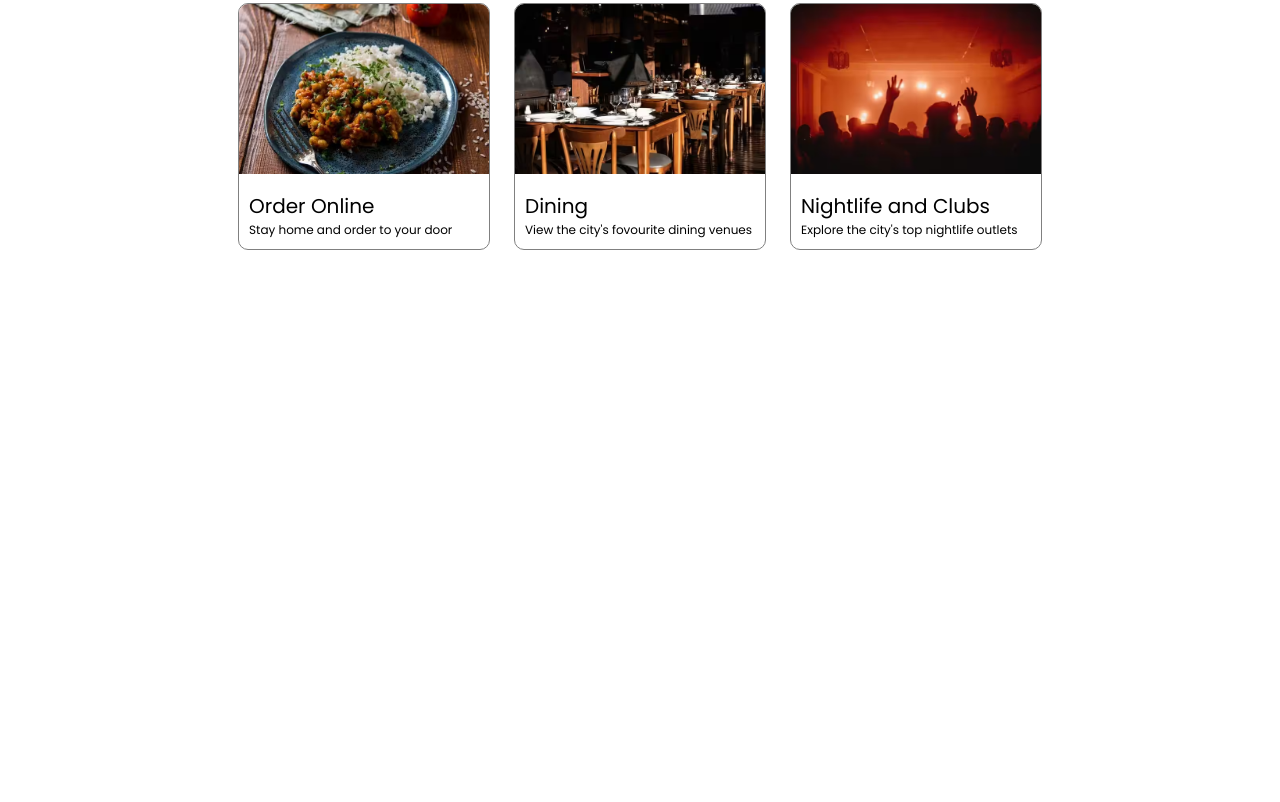
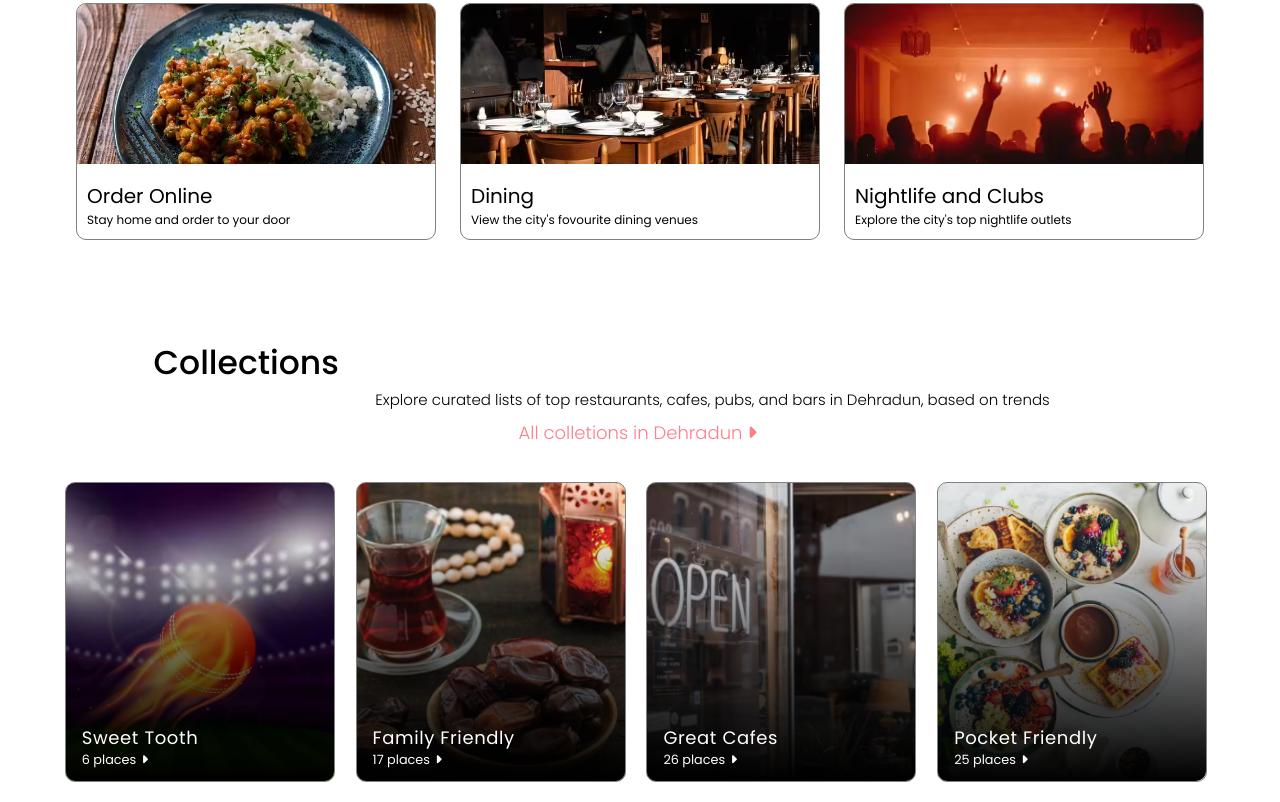
Before and after one commit to Gupta0Kaustubh/zomato-landing-page, a plain HTML site: page index.html in a window 1280 px wide. Shown: the part 525-1327 px from the top of the page. Before the commit the page ends 823 px from the top, so only its background shows below. Drawn offline with Linux system fonts and the light colour scheme.

Commit message:
Updating

```diff
--- a/index.html
+++ b/index.html
@@ -57,8 +57,14 @@
                 <img class="hero__section_logo" src="./images/heroSectionLogo.png" alt="Zomato Logo" />
                 <h1 class="hero__section_title">Discover the best food & drinks in Dehradun</h1>
                 <div class="hero__section_input_container">
+                    <a href="#" class="user__icon2">
+                      <i class="fa-solid fa-location-dot"></i>
+                    </a>
                     <input type="text" placeholder="Dehradun" class="input_container_location" />
-                    <input type="text" class="input_container_search" placeholder="Search for restaurant, cuisine or a dish" />
+                    <a href="#" class="user__icon2">
+                      <i class="fa-brands fa-searchengin"></i>
+                    </a>
+                    <input type="search" class="input_container_search" placeholder="Search for restaurant, cuisine or a dish" />
                 </div>
             </div>
         </section>
@@ -85,5 +91,63 @@
             </div>
           </div>
         </section>
+        <section class="container collections">
+          <h1>Collections</h1>
+          <div class="sub_heading_container">
+            <span>
+              Explore curated lists of top restaurants, cafes, pubs, and bars in Dehradun, based on trends
+            </span>
+            <div class="sub_sub_heading_container">
+              <span>
+                 All colletions in Dehradun
+              </span>
+              <a href="#" style="color: #ff7e8b;">
+                <i class="fa-sharp fa-solid fa-caret-right"></i>
+              </a>
+            </div>
+          </div>
+          <div class="collections_card_container">
+            <div class="card card1">
+              <div class="overlay"></div>
+              <div class="content">
+              <h4>Sweet Tooth</h4>
+              <span>6 places</span>
+              <a href="#" style="color: white; padding-left: 2px;">
+                <i class="fa-sharp fa-solid fa-caret-right"></i>
+              </a>
+            </div>
+          </div>
+            <div class="card card2">
+              <div class="overlay"></div>
+              <div class="content">
+              <h4>Family Friendly</h4>
+              <span>17 places</span>
+              <a href="#" style="color: white; padding-left: 2px;">
+                <i class="fa-sharp fa-solid fa-caret-right"></i>
+              </a>
+            </div>
+          </div>
+            <div class="card card3">
+              <div class="overlay"></div>
+              <div class="content">
+              <h4>Great Cafes</h4>
+              <span>26 places</span>
+              <a href="#" style="color: white; padding-left: 2px;">
+                <i class="fa-sharp fa-solid fa-caret-right"></i>
+              </a>
+            </div>
+          </div>
+            <div class="card card4">
+              <div class="overlay"></div>
+              <div class="content">
+              <h4>Pocket Friendly</h4>
+              <span>25 places</span>
+              <a href="#" style="color: white; padding-left: 2px;">
+                <i class="fa-sharp fa-solid fa-caret-right"></i>
+              </a>
+            </div>
+          </div>
+        </div>
+        </section>
   </body>
 </html>
--- a/styles.css
+++ b/styles.css
@@ -36,6 +36,16 @@
     align-items: center;
     justify-content: center;
     display: none;
+}
+.user__icon2 {
+    height: 30px;
+    width: 30px;
+    border-radius: 100%;
+    align-items: center;
+    justify-content: center;
+    display: flex;
+    color: red;
+    opacity: 0.6;
 }
 
 .hero__section_container {
@@ -93,18 +103,20 @@
 }
 .we__offer_card {
     border-radius: 10px;
+    width: 360px;
     /* background-color: aqua; */
     overflow: hidden;
     border: 1px solid gray;
+    /* Animations not working */
     transition: all 0.4s ease;
 }
 .we__offer_card:hover {
-    transform: scale(1.15);
+    transform: scale(1.12);
     cursor: pointer;
 }
 .we__offer_card img {
-    width: 250px;
-    height: 170px;
+    width: 360px;
+    height: 160px;
     object-fit: cover;
     object-position: center;
 }
@@ -118,7 +130,99 @@
 .we__offer_content p {
     font-size: 12px;
 }
-
+/* Collections :- */
+.collections h1 {
+    font-weight: 500;
+    margin-left: 12%;
+    padding-top: 50px;
+    font-size: 33px;
+}
+.sub_heading_container span:first-child {
+    margin-left: 145px;
+    font-weight: 300;
+}
+.collections .sub_heading_container {
+    font-size: 15px;
+    display: flex;
+    align-items: center;
+    justify-content: space-around;
+    flex-wrap: wrap;
+    gap: 0.5rem;
+}
+.sub_sub_heading_container {
+    color: #ff7e8b;
+    cursor: pointer;
+    font-size: 18px;
+    padding-right: 150px;
+}
+.collections_card_container {
+    display: flex;
+    align-items: center;
+    justify-content: center;
+    flex-wrap: wrap;
+    gap: 0.8rem;
+    margin-top: 1.5rem;
+    padding-top: 12px;
+    padding-bottom: 20px;
+}
+.collections_card_container .card {
+    width: 270px;
+    height: 300px;
+    min-height: 240px;
+    background-size: cover;
+    background-position: center;
+    border-radius: 10px;
+    position: relative;
+    border: 1px solid gray;
+    display: flex;
+    flex-wrap: wrap;
+    margin-right: 8px;
+}
+.collections_card_container .card:hover {
+    transform: scale(1.05);
+    cursor: pointer;
+}
+.card1 {
+    background-image: url(./images/collection1.jpg);
+}
+.card2 {
+    background-image: url(./images/collection2.jpg);
+}
+.card3 {
+    background-image: url(./images/collection3.jpg);
+}
+.card4 {
+    background-image: url(./images/collection4.jpg);
+}
+.overlay {
+    width: 100%;
+    height: 100%;
+    position: absolute;
+    top: 0;
+    left: 0;
+    border-radius: 10px;
+    background: linear-gradient(
+        0deg,
+        rgba(0, 0, 0, 1) 0%,
+        rgba(0, 0, 0, 0.5) 50%,
+        rgba(0, 0, 0, 0.05) 85%,
+        rgba(0, 0, 0, 0) 100%
+    );
+}
+.collections_card_container .card .content {
+    position: absolute;
+    bottom: 0;
+    left: 0;
+    color: white;
+    padding: 12px 16px;
+    font-size: 0.8rem;
+    justify-content: center;
+}
+.content h4 {
+    font-weight: 400;
+    letter-spacing: 0.6px;
+    font-size: 18px;
+}
 
 
 
@@ -144,6 +248,9 @@
         width: 100%;
         align-items: center;
     }
+    .hero__section_input_container .user__icon2 {
+        display: none;
+    }
     .input_container_location, .input_container_search {
         padding: 15px;
         border-radius: 10px;
```
